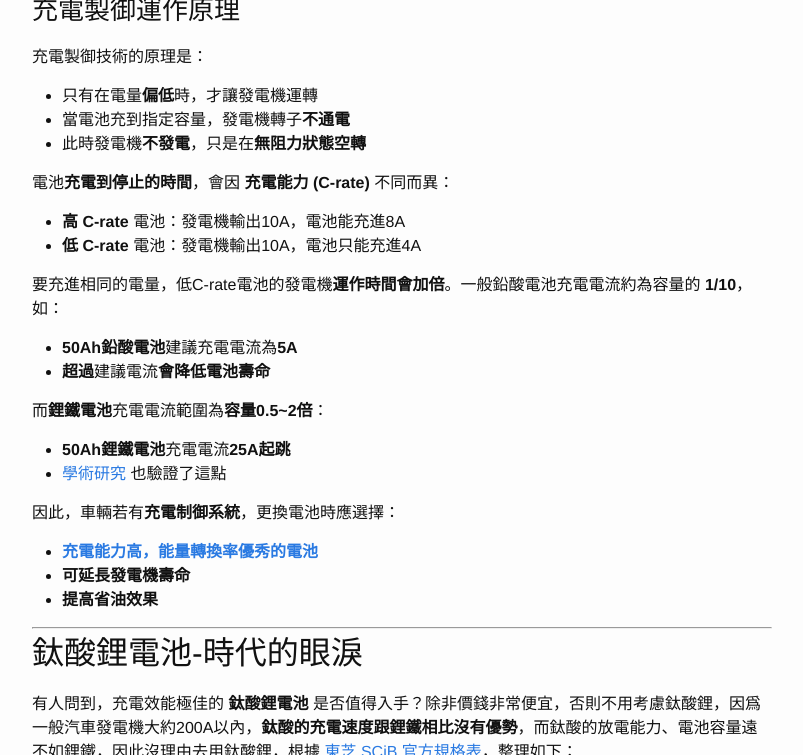
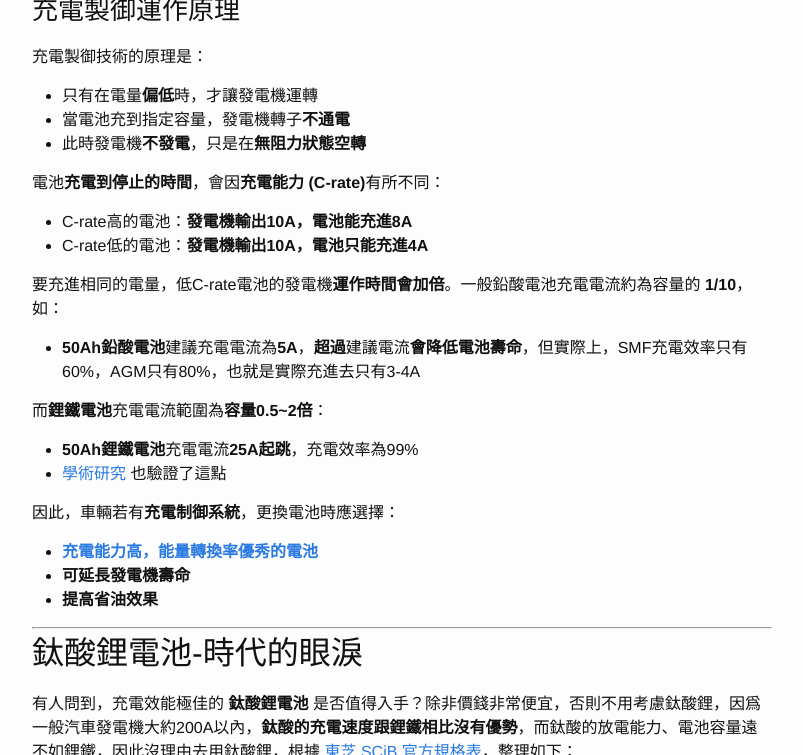
Before and after one commit to 1stbenz/1stbenz.github.io, a Jekyll site: the page built from _posts/2025-04-25-car-bms.md, in a window 1280 px wide and 900 px high, scrolled down 1304 px, cut to the strip 86-841 px from the top of the window. Shown: the whole strip, without its empty margins (238-1041 px from the left). Built offline with Jekyll 4.4.1, drawn with Linux system fonts in a browser that asks for light colours.

Commit message:
Update 2025-04-25-car-bms.md

```diff
--- a/_posts/2025-04-25-car-bms.md
+++ b/_posts/2025-04-25-car-bms.md
@@ -38,16 +38,15 @@ categories: Auto
 - 當電池充到指定容量，發電機轉子**不通電**
 - 此時發電機**不發電**，只是在**無阻力狀態空轉**
 
-電池**充電到停止的時間**，會因 **充電能力 (C-rate)** 不同而異：
-- **高 C-rate** 電池：發電機輸出10A，電池能充進8A
-- **低 C-rate** 電池：發電機輸出10A，電池只能充進4A
+電池**充電到停止的時間**，會因**充電能力 (C-rate)**有所不同：
+- C-rate高的電池：**發電機輸出10A，電池能充進8A**
+- C-rate低的電池：**發電機輸出10A，電池只能充進4A**
 
 要充進相同的電量，低C-rate電池的發電機**運作時間會加倍**。一般鉛酸電池充電電流約為容量的 **1/10**，如：
-- **50Ah鉛酸電池**建議充電電流為**5A**
-- **超過**建議電流**會降低電池壽命**
+- **50Ah鉛酸電池**建議充電電流為**5A**，**超過**建議電流**會降低電池壽命**，但實際上，SMF充電效率只有60%，AGM只有80%，也就是實際充進去只有3-4A
 
 而**鋰鐵電池**充電電流範圍為**容量0.5~2倍**：
-- **50Ah鋰鐵電池**充電電流**25A起跳**
+- **50Ah鋰鐵電池**充電電流**25A起跳**，充電效率為99%
 - [學術研究](https://attach.mobile01.com/attach/202111/mobile01-d8c9d0d9da6aecd839d3e3fbe4be1398.png) 也驗證了這點
 
 因此，車輛若有**充電制御系統**，更換電池時應選擇：
```
